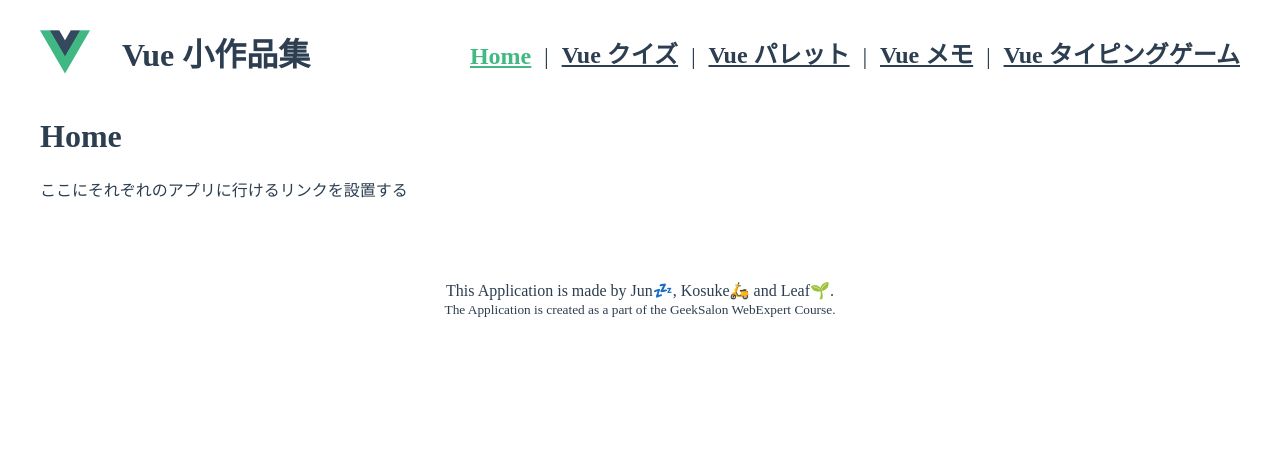
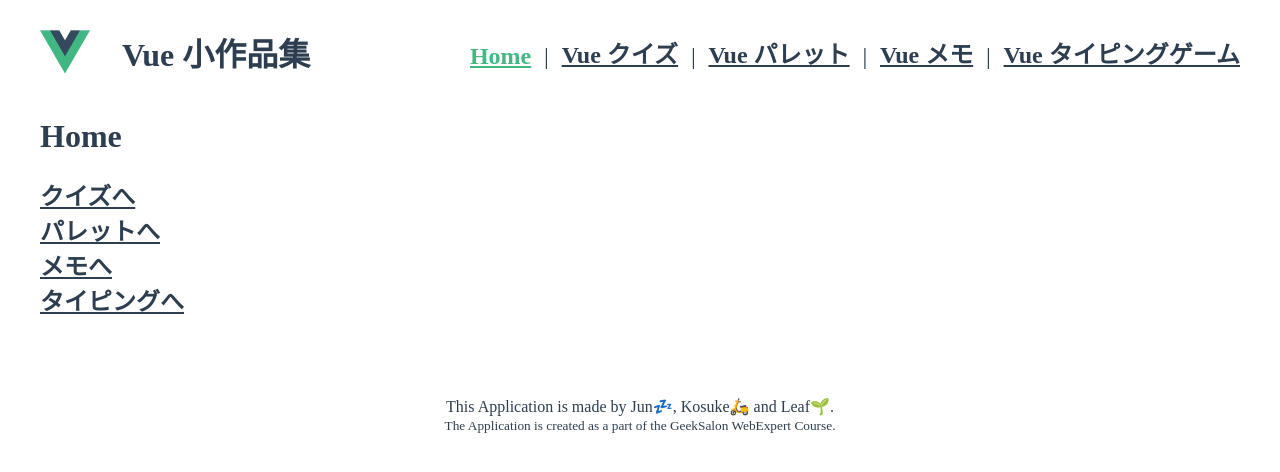
Before and after one commit to webex15-team-1/demo-team-app, a Vue app: page / in a window 1280 px wide. Shown: the top 472 px of the page. Built offline with nearby package versions, Linux system fonts and the light colour scheme.

Commit message:
Homeからのリンクをとりあえず作りました

```diff
--- a/src/views/HomeView.vue
+++ b/src/views/HomeView.vue
@@ -1,4 +1,22 @@
 <template>
   <h1>Home</h1>
-  <div>ここにそれぞれのアプリに行けるリンクを設置する</div>
+  <div class="link">
+    <router-link to="/quiz" class="link__home">クイズへ</router-link>
+    <router-link to="/pallete" class="link__home">パレットへ</router-link>
+    <router-link to="/memo" class="link__home">メモへ</router-link>
+    <router-link to="/typing" class="link__home">タイピングへ</router-link>
+  </div>
 </template>
+
+<style>
+.link {
+  display: flex;
+  flex-direction: column;
+}
+
+.link__home {
+  font-weight: bold;
+  font-size: 24px;
+  color: #2c3e50;
+}
+</style>
```
